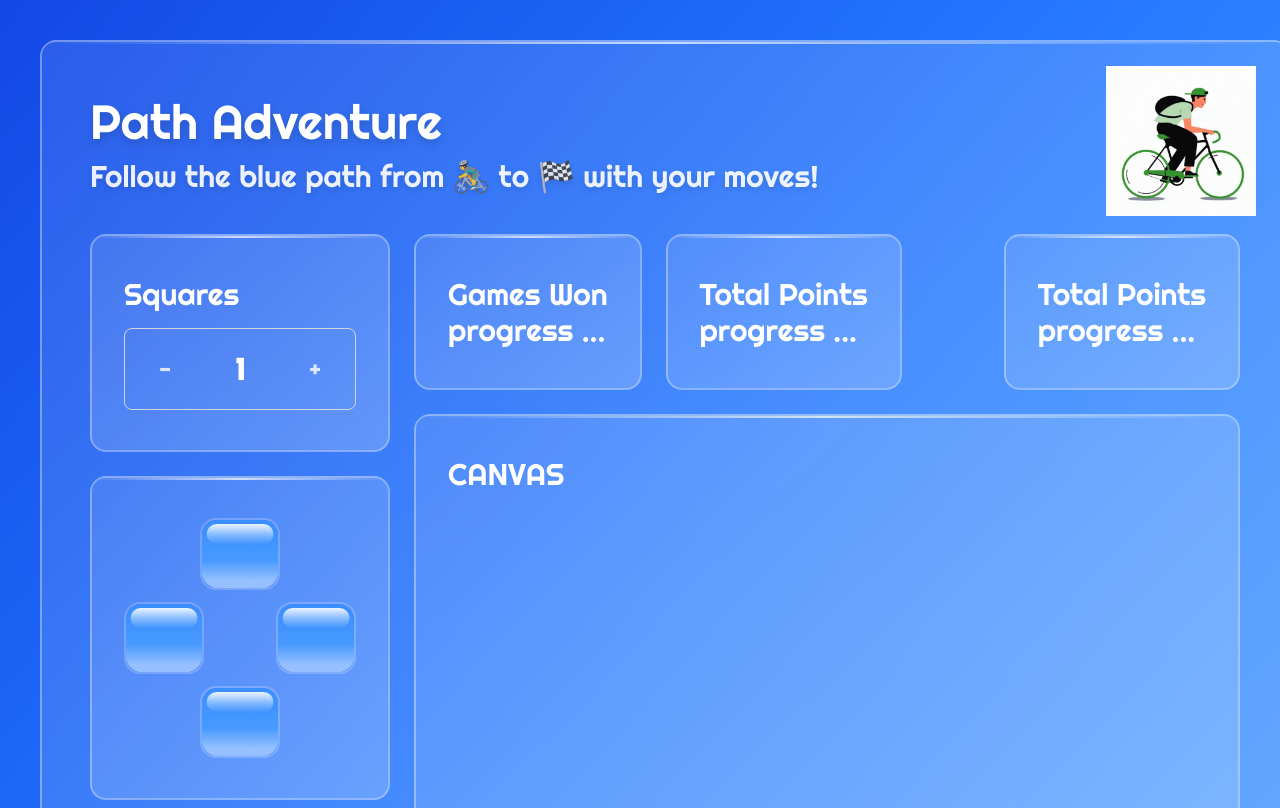
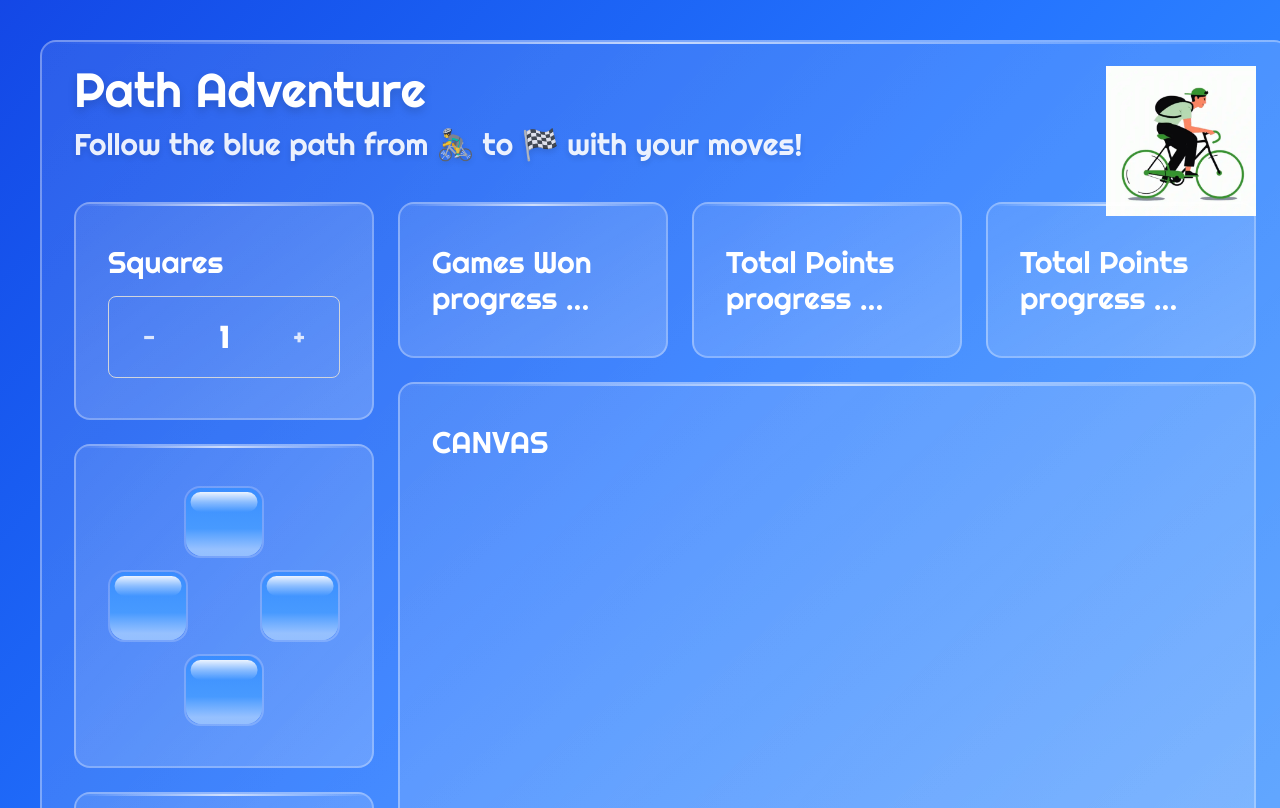
Before and after one commit to tolastarras/path-adventure, a React (Vite) app: page /new in a window 1280 px wide. Shown: the top 808 px of the page. Built offline with nearby package versions, Linux system fonts and the light colour scheme; some icons are missing.

Commit message:
fix: move classname to glossy card root element and remove twmerge

```diff
--- a/src/new/NewHome.jsx
+++ b/src/new/NewHome.jsx
@@ -112,18 +112,16 @@ const NewHome = () => {
             </div>
           </div>
           <div className='w-full flex flex-col gap-6'>
-            <div className="flex justify-between">
             <div className="flex space-x-6">
-                <GlossyCard>
+              <GlossyCard className="w-[33%]">
                 <h3>Games Won</h3>
                 progress ...
               </GlossyCard>
-                <GlossyCard>
+              <GlossyCard className="w-[33%]">
                 <h3>Total Points</h3>
                 progress ...
               </GlossyCard>
-              </div>
-              <GlossyCard>
+              <GlossyCard className="w-[33%]">
                 <h3>Total Points</h3>
                 progress ...
               </GlossyCard>
--- a/src/new/components/ui/GlossyCard.jsx
+++ b/src/new/components/ui/GlossyCard.jsx
@@ -1,5 +1,3 @@
-import { twMerge } from 'tailwind-merge';
-
 import './GlossyCard.css';
 
 const GlossyCard = ({
@@ -14,7 +12,6 @@ const GlossyCard = ({
   className = ''
 }) => {
   const baseClass = 'glossy-card--transparent';
-
   const hoverClasses = !disableHover && 'glossy-card--hover';
 
   const effectClasses = [
@@ -31,8 +28,8 @@ const GlossyCard = ({
   ].filter(Boolean).join(' ');
 
   return (
-    <div className="glossy-card-grid">
-      <div className={twMerge(combinedClasses, className)}>
+    <div className={`glossy-card-grid ${className}`}>
+      <div className={combinedClasses}>
         <div className="glossy-card__content">
           <h3 className="glossy-card__title">{title}</h3>
           <p className="glossy-card__description">{description}</p>
```
Lines whose indentation alone changed are shown as unchanged.
